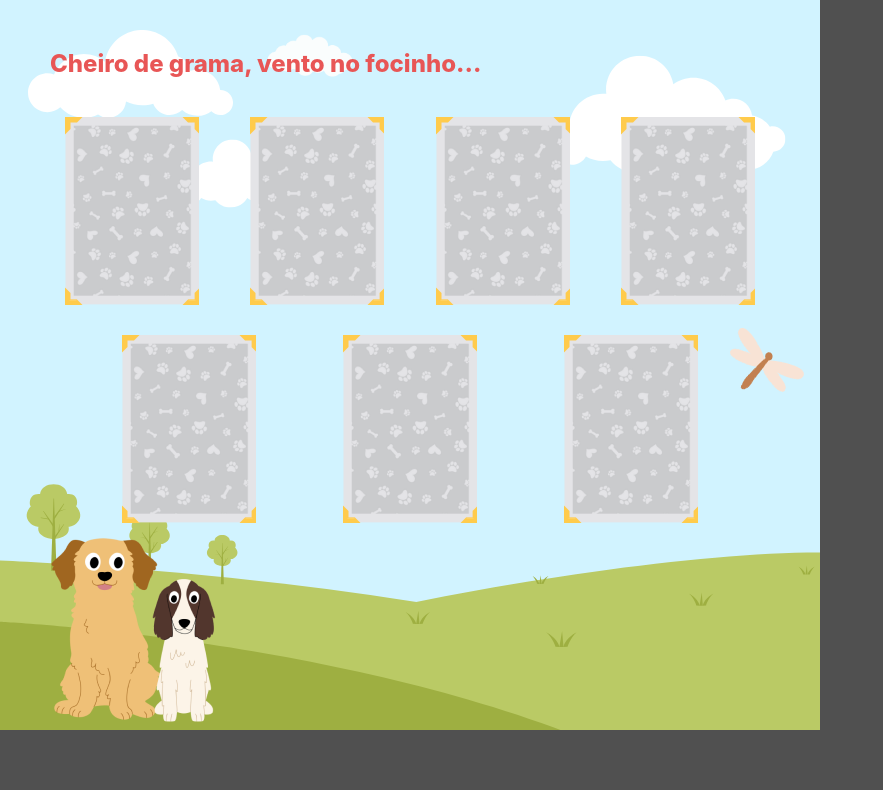
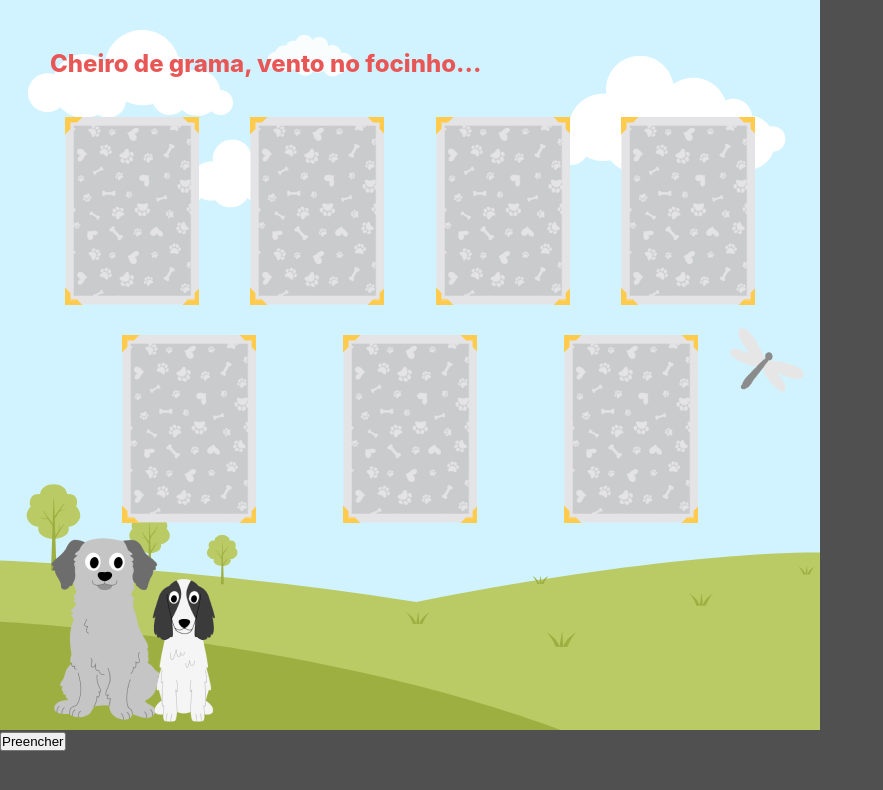
Before and after one commit to PedroHPAlmeida/my-dear-pet, an Angular app: page / in a window 1280 px wide. Shown: the top 790 px of the page, without its empty margins (0-883 px from the left). Built offline with nearby package versions, Linux system fonts and the light colour scheme.

Commit message:
feat: adiciona efeito de sticker preenchidos e não preenchidos

```diff
--- a/src/app/pages/home/home.component.html
+++ b/src/app/pages/home/home.component.html
@@ -12,8 +12,10 @@
             <app-figure />
         </div>
         <div class="home__stickers">
-            <app-fillable-sticker image="/assets/images/stickers/sticker-double-dogs.png" />
-            <app-fillable-sticker class="home__sticker-dragon-fly" image="/assets/images/stickers/sticker-dragon-fly.png" />
+            <app-fillable-sticker image="/assets/images/stickers/sticker-double-dogs.png" [filled]="filledStickers"/>
+            <app-fillable-sticker class="home__sticker-dragon-fly" image="/assets/images/stickers/sticker-dragon-fly.png" [filled]="filledStickers"/>
         </div>
     </app-left-page>
+    <!-- Remover botão de testes -->
+    <button (click)="handleChangeFillStickers()">Preencher</button>
 </section>
--- a/src/app/pages/home/home.component.ts
+++ b/src/app/pages/home/home.component.ts
@@ -6,5 +6,9 @@ import { Component } from '@angular/core';
   styleUrl: './home.component.scss'
 })
 export class HomeComponent {
+  filledStickers = false;
 
+  handleChangeFillStickers() {
+    this.filledStickers = !this.filledStickers;
+  }
 }
--- a/src/app/shared/components/fillable-sticker/fillable-sticker.component.html
+++ b/src/app/shared/components/fillable-sticker/fillable-sticker.component.html
@@ -1,3 +1,5 @@
 <div class="fillable-sticker">
-    <img [src]="image">
+    <img [class]="{
+        'fillable-sticker__gray-image': !filled
+    }" [src]="image">
 </div>
--- a/src/app/shared/components/fillable-sticker/fillable-sticker.component.scss
+++ b/src/app/shared/components/fillable-sticker/fillable-sticker.component.scss
@@ -1,2 +1,5 @@
 .fillable-sticker {
+    &__gray-image {
+        filter: grayscale(100%);
+    }
 }
```
